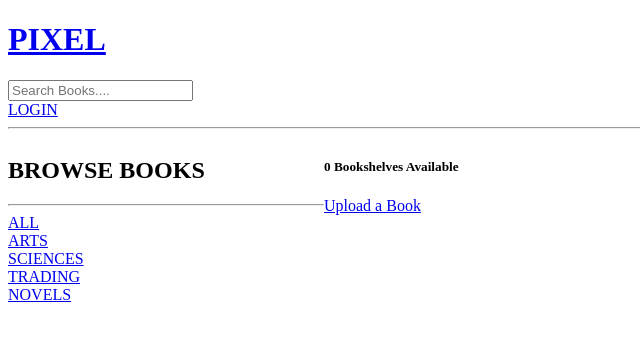
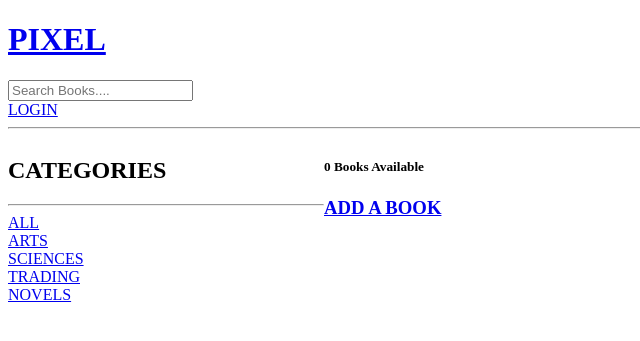
Before and after one commit to mukisaivan/booklibrary, a Django app: a page that uses base/templates/base/home.html in a window 1280 px wide. Shown: the top 341 px of the page, without its empty margins (0-640 px from the left). Run offline with Django 4.2, Linux system fonts and the light colour scheme; data comes from the database, SQL or seed files in the repository.

Commit message:
9/7/2022

```diff
--- a/base/templates/base/home.html
+++ b/base/templates/base/home.html
@@ -2,6 +2,7 @@
 
 
 {% block content %}
+
 
 <style>
 
@@ -9,13 +10,14 @@
         display: grid;
         grid-template-columns: 1fr 3fr;
     }
+
 </style>
 
 
 <div class="home-container">
 
     <div>
-        <h2>BROWSE BOOKS</h2>
+        <h2>CATEGORIES</h2>
         <hr>
 
         <div>
@@ -24,31 +26,34 @@
 
         <div>
             {% for book in books %}
-                <div>
-                    <a href="{% url 'home' %}?q={{book.name}}">{{book.name}}</a>
-                </div>
+            <div>
+                <a href="{% url 'home' %}?q={{book.name}}">{{book.name}}</a>
+            </div>
             {% endfor %}
         </div>
     </div>
 
     <div>
 
-        <h5>{{bookshelf_count}} Bookshelves Available</h5>
+        <h5>{{bookshelf_count}} Books Available</h5>
 
-
-        <a href='{% url "create-bookshelf" %}'>Upload a Book</a>
-
+        <h3>
+        <a href='{% url "add-bookshelf" %}'>ADD A BOOK</a>
+        </h3>
 
         <div>
+
             {% for bookshelf in bookshelfs %}
+
             <div>
                 {% if request.user == bookshelf.librarian %}
                 <a href="{% url 'deletebookshelf' bookshelf.id %}">DELETE</a>
-                <a href="{% url 'updatebookshelf' bookshelf.id %}">Edit</a>
+                <a href="{% url 'editbookshelf' bookshelf.id %}">EDIT</a>
                 {% endif %}
                 <span>@{{bookshelf.librarian.username}}</span>
                 <h5>{{bookshelf.id}} -- <a href='{% url "bookshelf" bookshelf.id %}'> {{bookshelf.name}}</a></h5>
-                <small>{{bookshelf.book.name}}</small>
+                <small>{{bookshelf.bookCategory.name}}</small>
+
                 <hr>
             </div>
 
@@ -59,4 +64,5 @@
 
 </div>
 
+
 {% endblock content %}
```
Also changed, not shown: Booklibrary/dashboard/home.html (deleted, +0 -10 lines).
